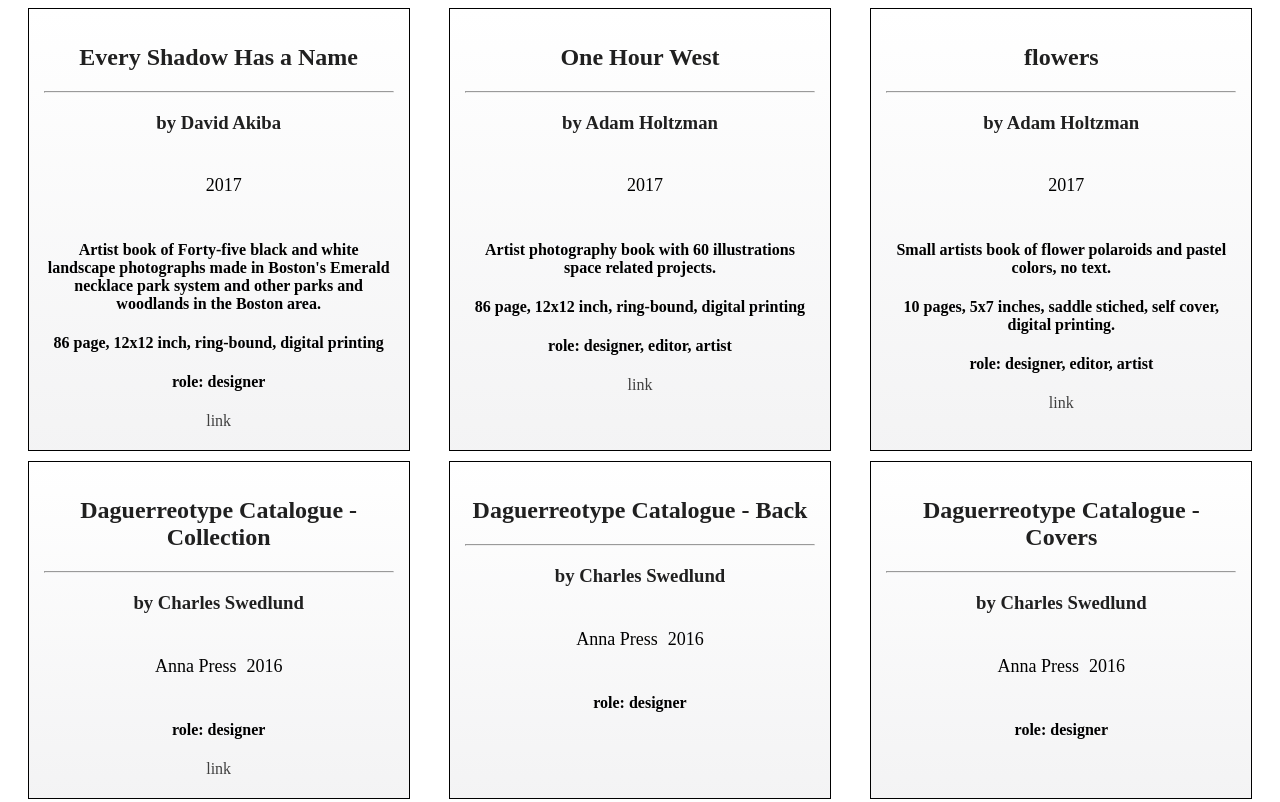
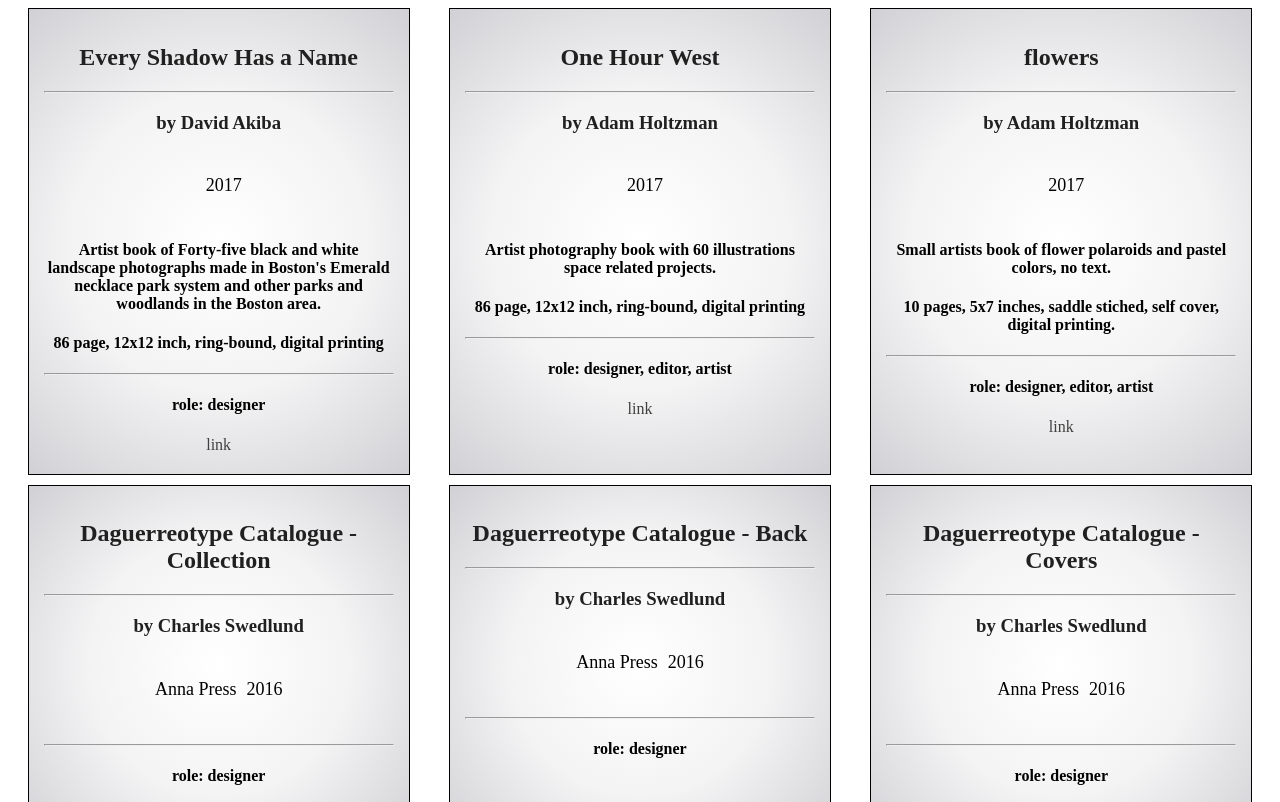
Before and after one commit to aholtzman/adhdev---gatsby-version, a Gatsby site: page /books in a window 1280 px wide. Shown: the top 802 px of the page. Built offline with nearby package versions, Linux system fonts and the light colour scheme; Gatsby itself is replaced by a stand-in of ours.

Commit message:
book design layout & style tweak

```diff
--- a/src/components/bookItem.js
+++ b/src/components/bookItem.js
@@ -3,7 +3,7 @@ import styled from 'styled-components'
 import { Desc, ItemWrap, Title, Role, Url, TextWrap } from './PortStyles'
 
 const BookWrap = styled(TextWrap)`
-  background: linear-gradient(#fff, rgba(140, 140, 150, .1));
+  background: radial-gradient(circle, white, rgba(140, 140, 150, .1),  rgba(140, 140, 150, .4));
   border: thin solid black;
   margin-bottom: 10px;
 `
@@ -31,6 +31,7 @@ class BookItem extends Component {
         </PubDate>
         <h4>{this.props.data.description}</h4>
         <h4>{this.props.data.spec}</h4>
+        <hr></hr>
         <h4>role: {this.props.data.role}</h4>
         { this.props.data.url && <Url href={this.props.data.url} target='_blank'>link</Url> }
       </BookWrap>
```
